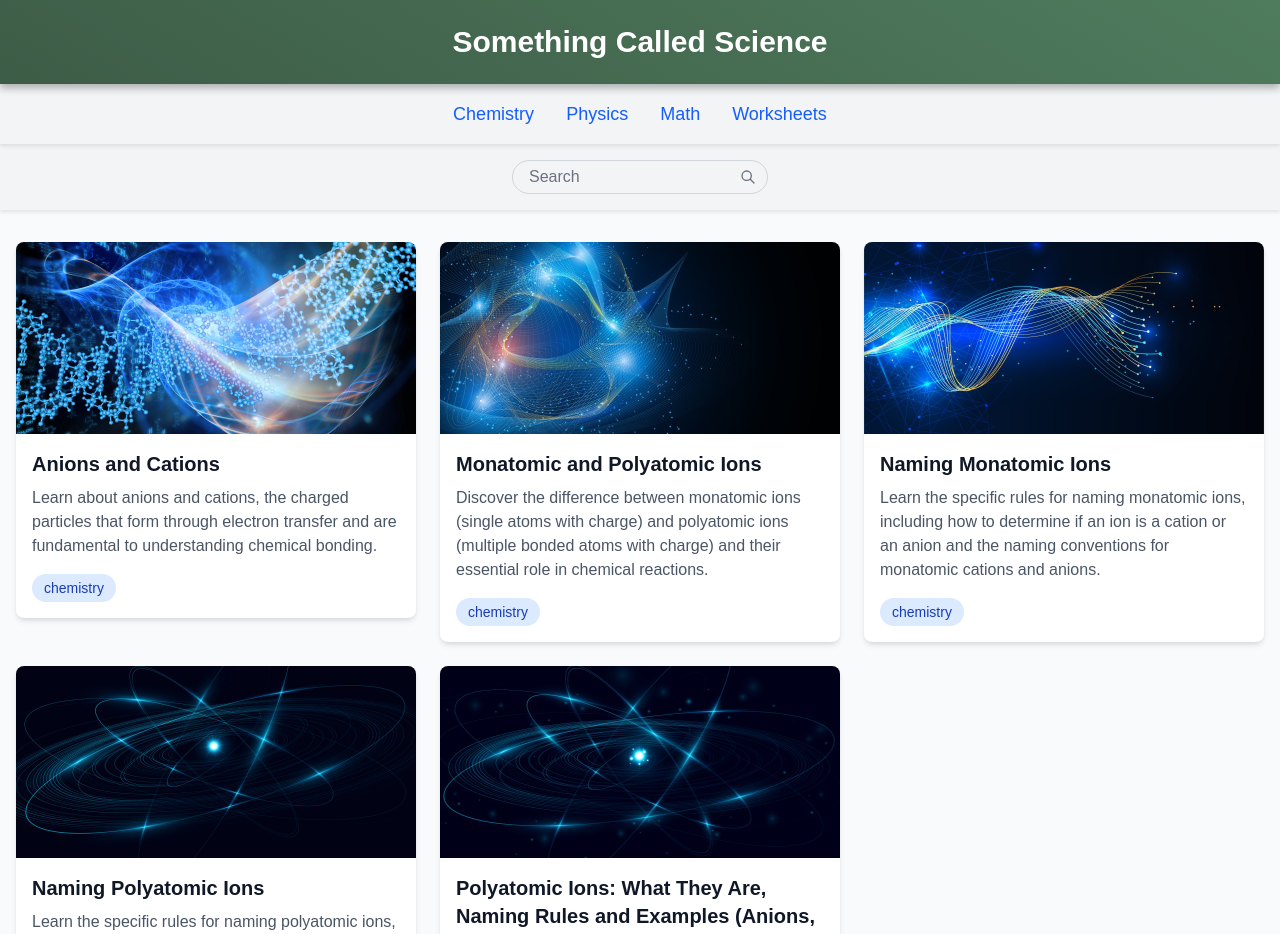
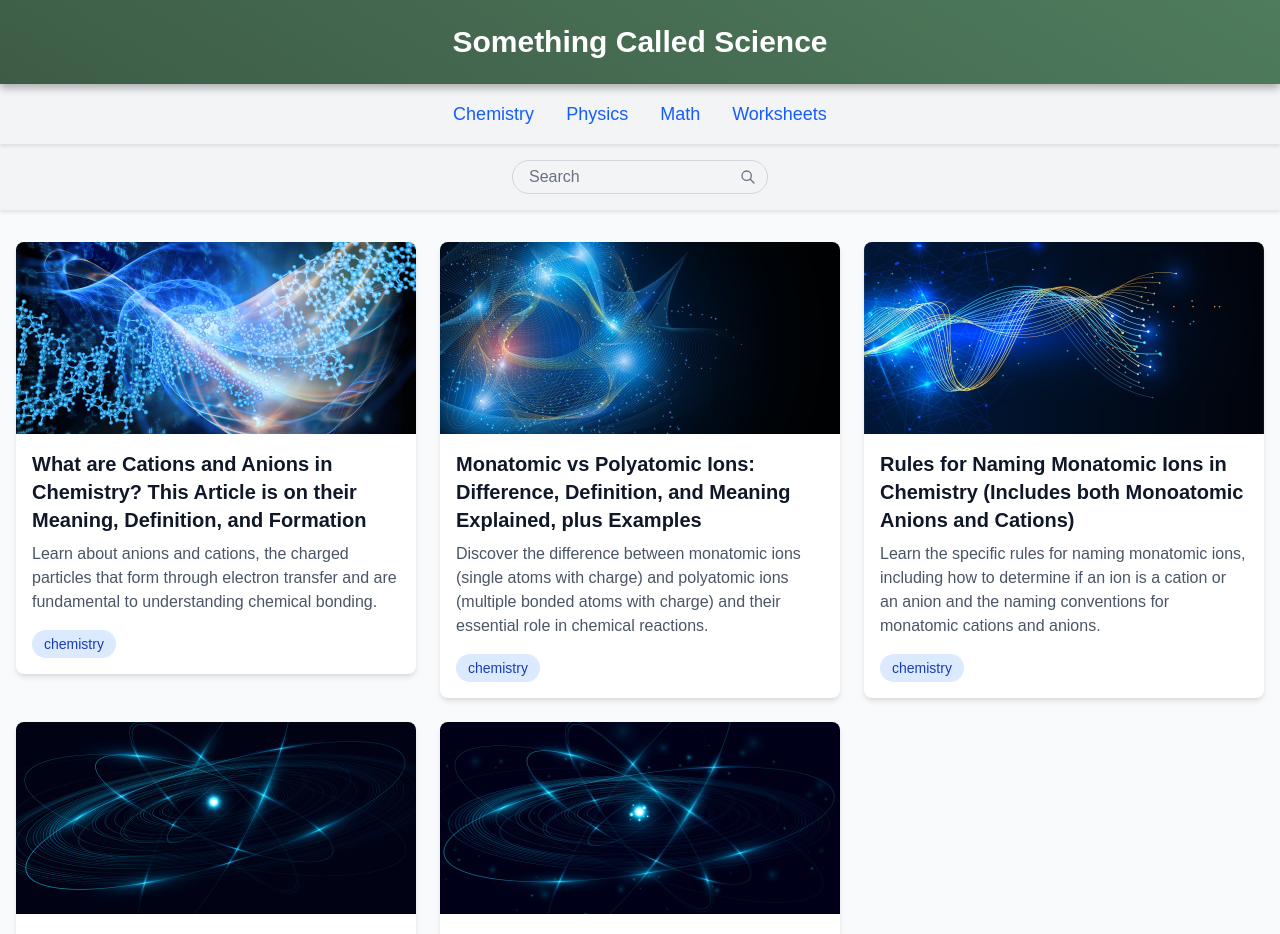
Before and after one commit to rvoogd12/science-blog, a Next.js app: page / in a window 1280 px wide. Shown: the top 934 px of the page. Built offline with nearby package versions, Linux system fonts and the light colour scheme.

Commit message:
001, 002, 003, and 004 titles changes to exact yt titles

```diff
--- a/src/data/blogPosts.ts
+++ b/src/data/blogPosts.ts
@@ -5,7 +5,7 @@ export type { BlogPost };
 export const blogPosts: BlogPost[] = [
   {
     id: '1',
-    title: 'Anions and Cations',
+    title: 'What are Cations and Anions in Chemistry? This Article is on their Meaning, Definition, and Formation',
     category: 'chemistry',
     excerpt: 'Learn about anions and cations, the charged particles that form through electron transfer and are fundamental to understanding chemical bonding.',
     content: 'Anions and cations are ions that have gained or lost electrons, resulting in a negative or positive charge...',
@@ -15,7 +15,7 @@ export const blogPosts: BlogPost[] = [
   },
   {
     id: '2',
-    title: 'Monatomic and Polyatomic Ions',
+    title: 'Monatomic vs Polyatomic Ions: Difference, Definition, and Meaning Explained, plus Examples',
     category: 'chemistry',
     excerpt: 'Discover the difference between monatomic ions (single atoms with charge) and polyatomic ions (multiple bonded atoms with charge) and their essential role in chemical reactions.',
     content: 'Monatomic and polyatomic ions are ions that have gained or lost electrons, resulting in a negative or positive charge...',
@@ -25,7 +25,7 @@ export const blogPosts: BlogPost[] = [
   },
   {
     id: '3',
-    title: 'Naming Monatomic Ions',
+    title: 'Rules for Naming Monatomic Ions in Chemistry (Includes both Monoatomic Anions and Cations)',
     category: 'chemistry',
     excerpt: 'Learn the specific rules for naming monatomic ions, including how to determine if an ion is a cation or an anion and the naming conventions for monatomic cations and anions.',
     content: 'Naming monatomic ions is a fundamental skill in chemistry, as it helps identify the chemical properties of elements and compounds...',
@@ -35,7 +35,7 @@ export const blogPosts: BlogPost[] = [
   },
   {
     id: '4',
-    title: 'Naming Polyatomic Ions',
+    title: 'Naming Rules for Polyatomic Ions in Chemistry: Conventions and Examples (of both Anions and Cations)',
     category: 'chemistry',
     excerpt: 'Learn the specific rules for naming polyatomic ions, including how to determine if an ion is a cation or an anion and the naming conventions for polyatomic cations and anions.',
     content: 'Naming polyatomic ions is a fundamental skill in chemistry, as it helps identify the chemical properties of elements and compounds...',
```
